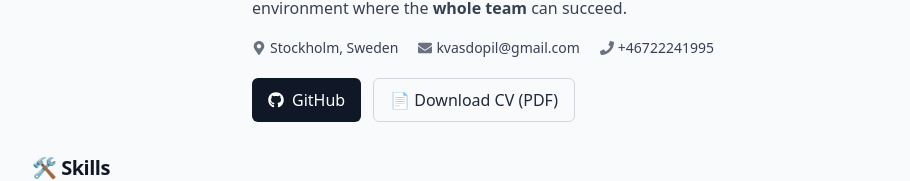
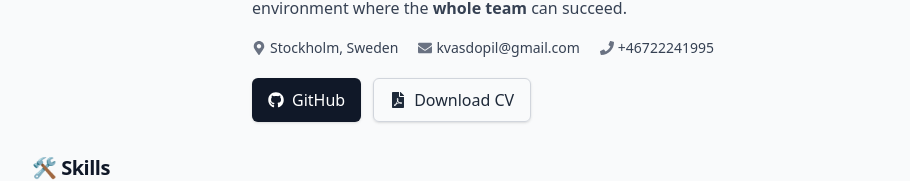
Before and after one commit to kvasdopil/me, a React (Vite) app: page / in a window 1280 px wide. Shown: the part 382-563 px from the top of the page, without its empty margins (184-1094 px from the left). Built offline with nearby package versions, Linux system fonts and the light colour scheme.

Commit message:
twek styles

```diff
--- a/src/components/MainPage.tsx
+++ b/src/components/MainPage.tsx
@@ -1,5 +1,5 @@
 import React from "react";
-import { FaEnvelope, FaGithub, FaMapMarkerAlt, FaPhone } from "react-icons/fa";
+import { FaEnvelope, FaGithub, FaFilePdf, FaMapMarkerAlt, FaPhone } from "react-icons/fa";
 import Tag from "./Tag";
 
 // Types
@@ -99,7 +99,7 @@ export const Header: React.FC<HeaderProps> = ({
                         href={githubUrl}
                         target="_blank"
                         rel="noopener noreferrer"
-            className="inline-flex items-center gap-2 rounded-md bg-gray-900 px-4 py-2 text-white hover:bg-black"
+                        className="inline-flex shadow-sm items-center gap-2 rounded-md bg-gray-900 px-4 py-2 text-white hover:bg-black"
                     >
                         <FaGithub /> GitHub
                     </a>
@@ -107,9 +107,9 @@ export const Header: React.FC<HeaderProps> = ({
                         href={base + cvUrl}
                         target="_blank"
                         rel="noopener noreferrer"
-            className="inline-flex items-center gap-2 rounded-md border border-gray-300 px-4 py-2 text-gray-800 hover:bg-gray-50"
+                        className="inline-flex shadow-sm items-center gap-2 rounded-md border border-gray-300 px-4 py-2 text-gray-800 hover:bg-gray-100"
                     >
-            📄 Download CV (PDF)
+                        <FaFilePdf /> Download CV
                     </a>
                 </div>
             </div>
@@ -186,8 +186,7 @@ export const TimelineEntry: React.FC<TimelineEntryProps> = ({ item, addTopMargin
                 {item.bullets.map((b, i) => (
                     <li
                         key={i}
-            className={`transition-colors duration-200 rounded-md px-2 py-1 -mx-2 -my-1 ${
-              b.id ? "cursor-pointer hover:bg-blue-100 hover:text-blue-700" : ""
+                        className={`transition-colors duration-200 rounded-md px-2 py-1 -mx-2 -my-1 ${b.id ? "cursor-pointer hover:bg-blue-100 hover:text-blue-700" : ""
                             }`}
                     >
                         {b.text}
@@ -229,8 +228,7 @@ export const TimelineEntry: React.FC<TimelineEntryProps> = ({ item, addTopMargin
                 {item.bullets.map((b, i) => (
                     <li
                         key={i}
-            className={`transition-colors duration-200 rounded-md px-2 py-1 -mx-2 -my-1 ${
-              b.id ? "cursor-pointer hover:bg-blue-100 hover:text-blue-700" : ""
+                        className={`transition-colors duration-200 rounded-md px-2 py-1 -mx-2 -my-1 ${b.id ? "cursor-pointer hover:bg-blue-100 hover:text-blue-700" : ""
                             }`}
                     >
                         {b.text}
```
Lines whose indentation alone changed are shown as unchanged.
